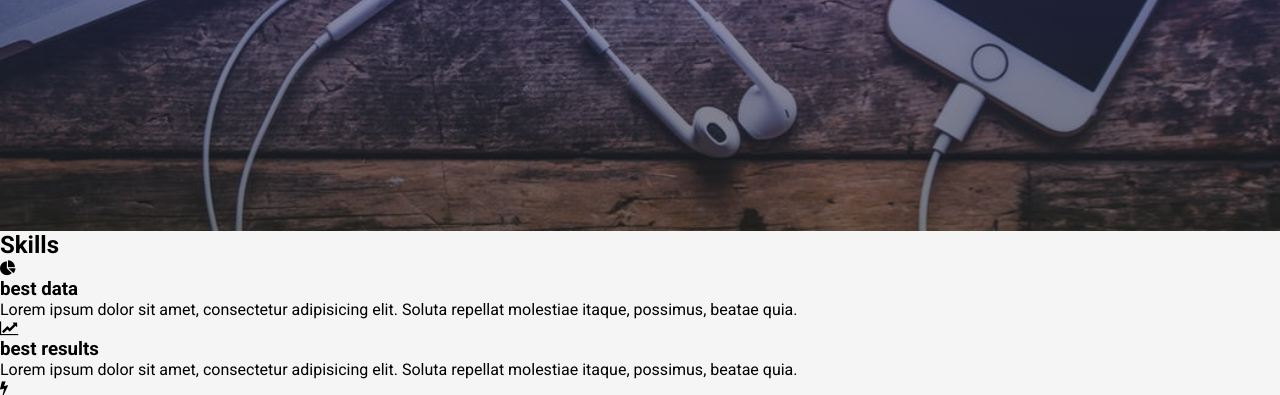
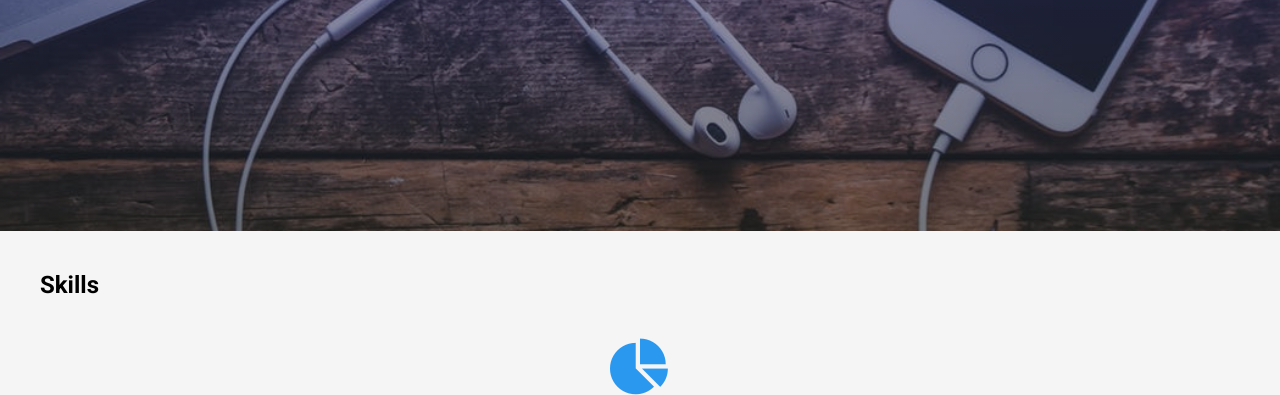
Before and after one commit to AntonSmid/flexGrid, a plain HTML site: page index.html in a window 1280 px wide. Shown: the part 569-964 px from the top of the page. Drawn offline with nearby package versions, Linux system fonts and the light colour scheme.

Commit message:
added skills css

```diff
--- a/main.css
+++ b/main.css
@@ -203,3 +203,42 @@ nav ul li a:hover {
   background: transparent;
   border: 3px solid #f5f5f5;
 }
+
+
+/* ----------- Skills Section ----------- */
+
+#skills {
+  padding: 40px;
+}
+
+.skill {
+  text-align: center;
+  margin: 20px 0;
+}
+
+.skill .fa {
+  font-size: 60px;
+  color: #2b98f0;
+  padding: 20px;
+  border-radius: 50%;
+  transition: transform .5s ease-in, background .5s ease, color .5s ease;
+}
+
+.skill .fa:hover {
+  transform: scale(.7);
+  background: #2b98f0;
+  color: #f5f5f5;
+}
+
+.skill h3 {
+  margin: 10px 0 15px;
+  text-transform: capitalize;
+  font-size: 30px;
+  color: #2b98f0;
+}
+
+.skill p {
+  margin: 0 auto;
+  line-height: 1.5;
+  width: 75%;
+}
```
